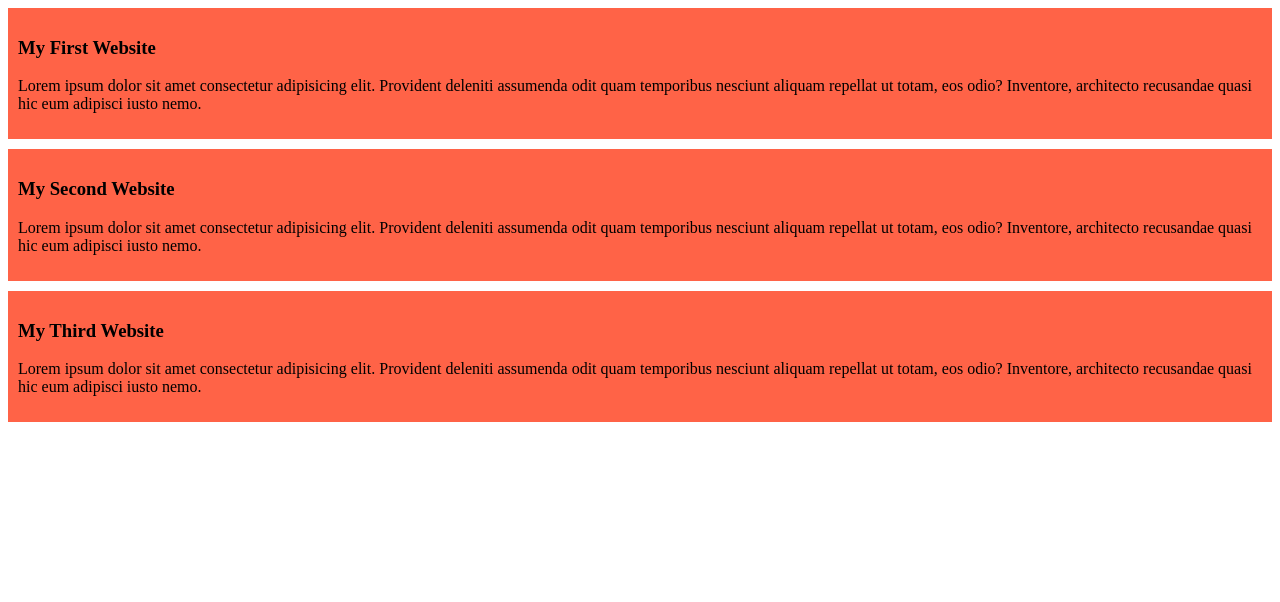
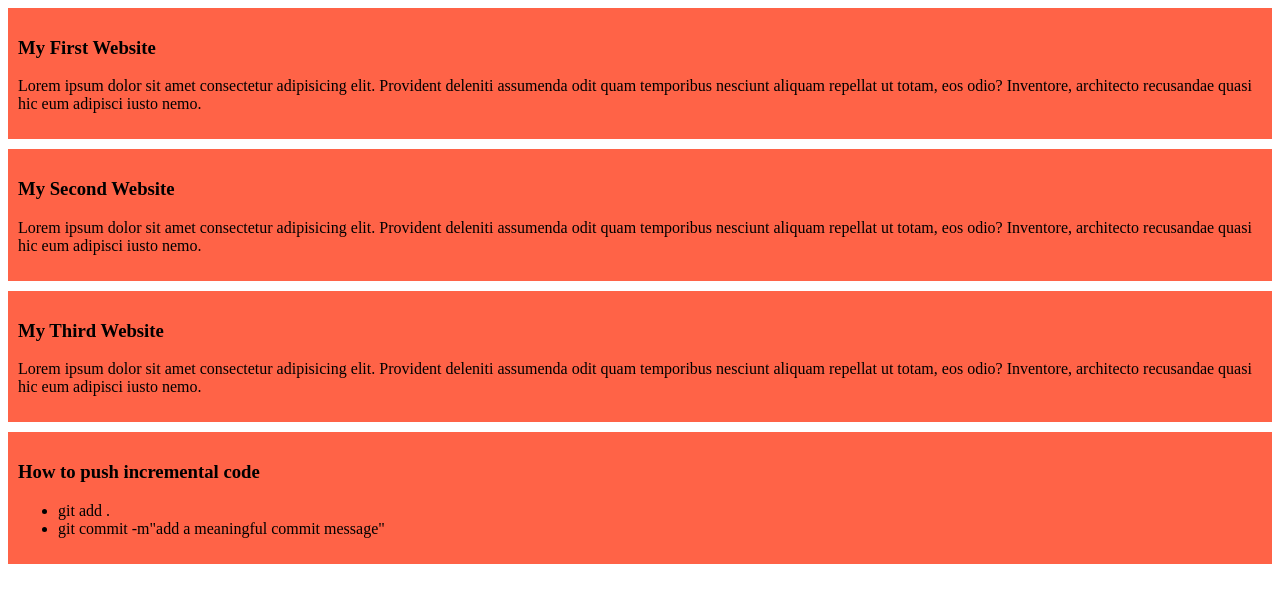
Before and after one commit to engrmizankhan/my-simple-website, a plain HTML site: page index.html in a window 1280 px wide. Drawn offline with Linux system fonts and the light colour scheme.

Commit message:
added a list to push code

```diff
--- a/index.html
+++ b/index.html
@@ -19,6 +19,13 @@
         <h3>My Third Website</h3>
         <p>Lorem ipsum dolor sit amet consectetur adipisicing elit. Provident deleniti assumenda odit quam temporibus nesciunt aliquam repellat ut totam, eos odio? Inventore, architecto recusandae quasi hic eum adipisci iusto nemo.</p>
     </div>
+    <div>
+        <h3>How to push incremental code</h3>
+        <ul>
+            <li>git add .</li>
+            <li>git commit -m"add a meaningful commit message"</li>
+        </ul>
+    </div>
 
 </body>
 </html>
```
